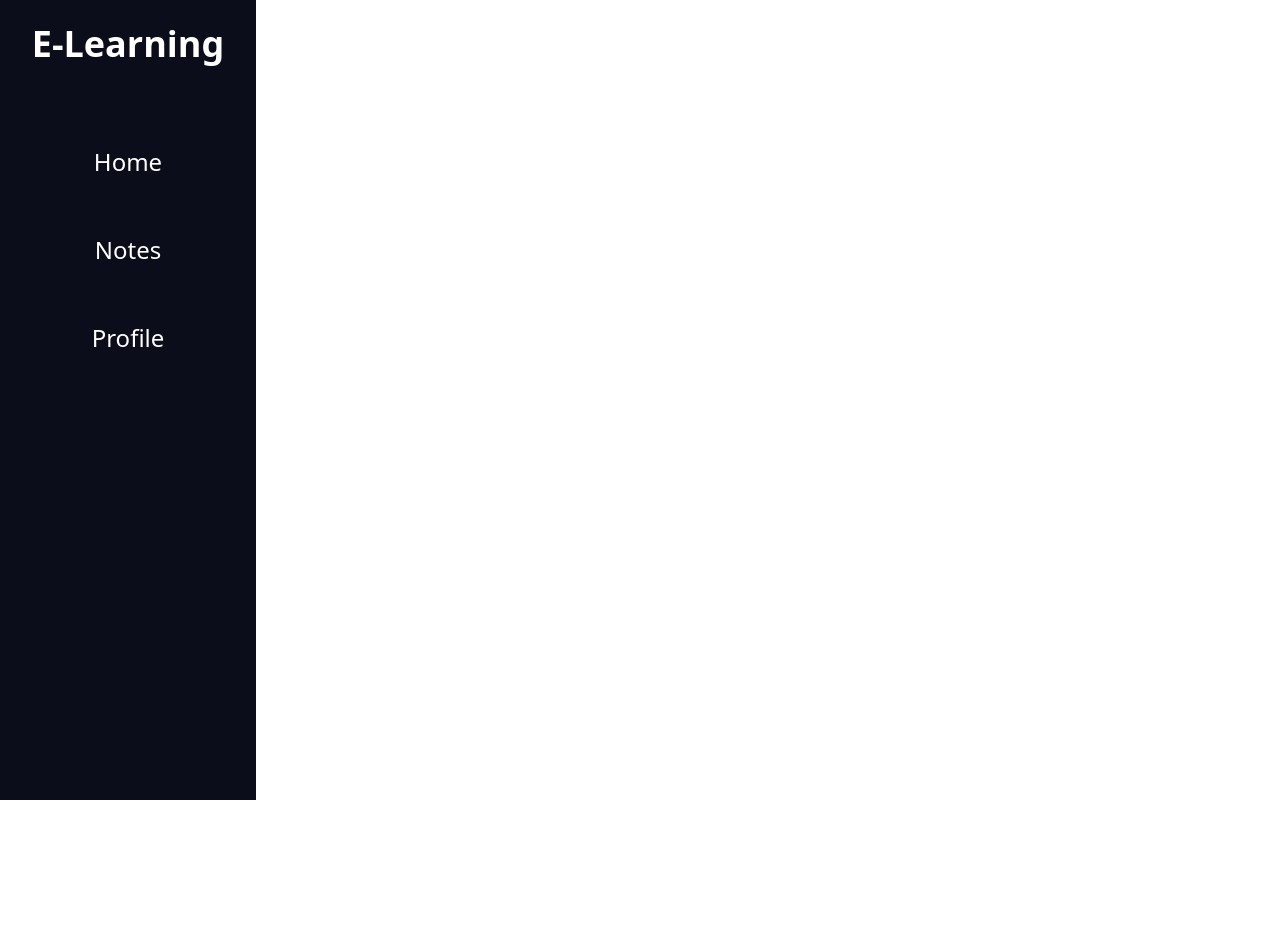
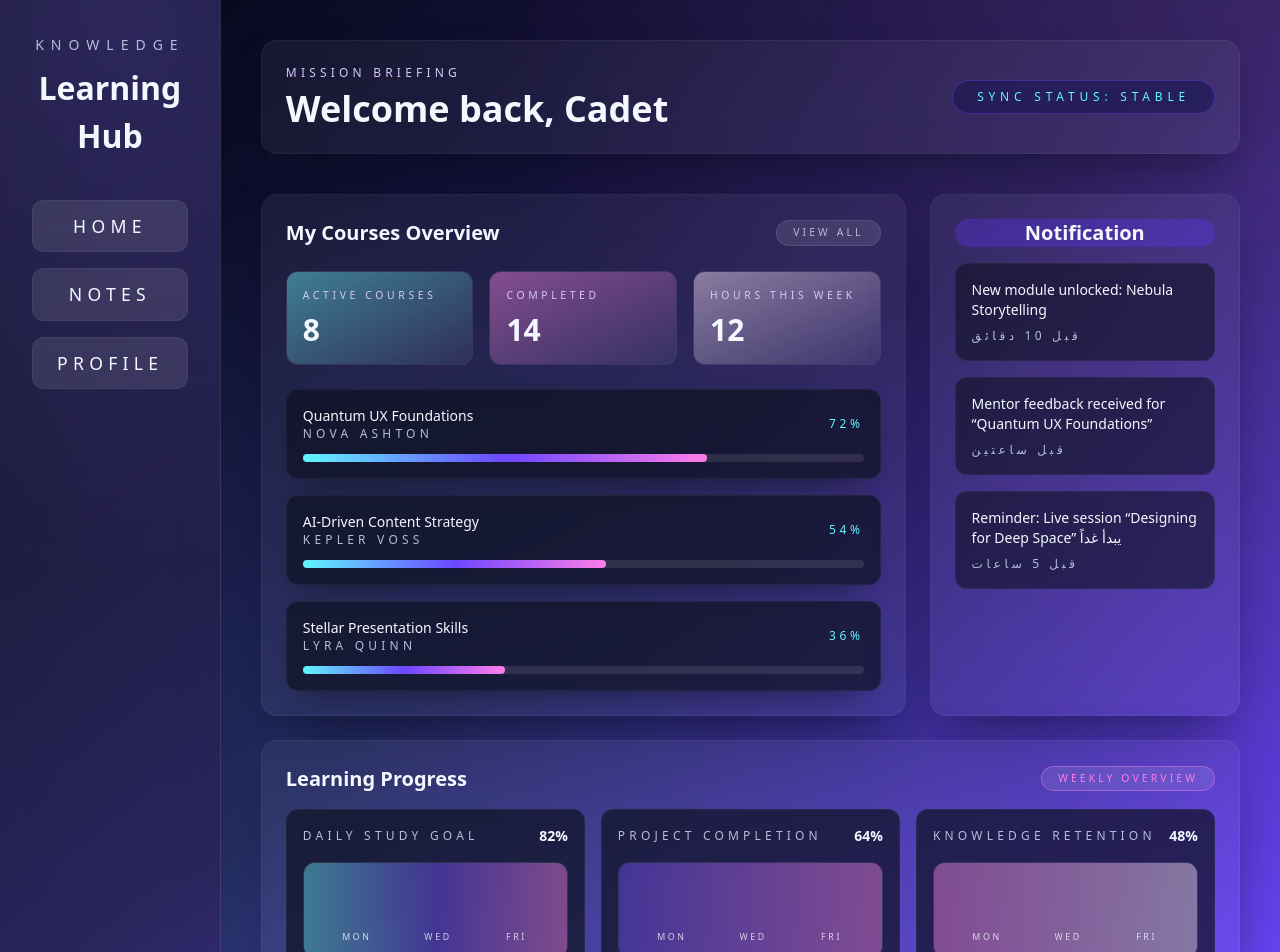
Before and after one commit to islamisme/Learning-Platform, a React (Vite) app: page / in a window 1280 px wide. Shown: the top 952 px of the page. Before the commit the page ends 800 px from the top, so only its background shows below. Built offline with nearby package versions, Linux system fonts and the light colour scheme.

Commit message:
Dashboard inital commit

```diff
--- a/src/App.jsx
+++ b/src/App.jsx
@@ -1,7 +1,8 @@
 import Dashboard from './components/Dashboard'
 import { BrowserRouter, Route, Routes } from 'react-router-dom'
 import Sidebar from './components/Sidebar'
-
+import "./app.css"
+import Courses from './components/Courses'
 function App() {
 
 
@@ -9,8 +10,9 @@ function App() {
     <BrowserRouter>
       <Routes>
         <Route path="/" element={<Sidebar />}>
-          <Route index element={<Dashboard />} />
+          <Route path="/"  index element={<Dashboard />} />
         </Route>
+        <Route path="/Courses" element={<Courses/>}/>
       </Routes>
     </BrowserRouter>
   )
--- /dev/null
+++ b/src/app.css
@@ -0,0 +1,3 @@
+*{
+    transition: 0.3s ease;
+}
--- /dev/null
+++ b/src/components/Courses.jsx
@@ -0,0 +1,11 @@
+import React from 'react'
+
+export default function Courses() {
+  return (
+    <>
+    <div>
+
+    </div>
+    </>
+  )
+}
--- a/src/components/Dashboard.jsx
+++ b/src/components/Dashboard.jsx
@@ -1,12 +1,141 @@
-import { useState } from 'react'
+const stats = [
+  { label: 'Active Courses', value: 8, glow: 'from-[#60F5FF]/60 to-transparent' },
+  { label: 'Completed', value: 14, glow: 'from-[#FF7DE8]/60 to-transparent' },
+  { label: 'Hours This Week', value: 12, glow: 'from-[#FFE7FF]/60 to-transparent' },
+]
+
+const courses = [
+  { title: 'Quantum UX Foundations', progress: 72, instructor: 'Nova Ashton' },
+  { title: 'AI-Driven Content Strategy', progress: 54, instructor: 'Kepler Voss' },
+  { title: 'Stellar Presentation Skills', progress: 36, instructor: 'Lyra Quinn' },
+]
+
+const learningProgress = [
+  { label: 'Daily Study Goal', value: 82, accent: 'bg-gradient-to-r from-[#60F5FF] via-[#6C47FF] to-[#FF7DE8]' },
+  { label: 'Project Completion', value: 64, accent: 'bg-gradient-to-r from-[#6C47FF] to-[#FF7DE8]' },
+  { label: 'Knowledge Retention', value: 48, accent: 'bg-gradient-to-r from-[#FF7DE8] to-[#FFE7FF]' },
+]
+
+const notifications = [
+  { title: 'New module unlocked: Nebula Storytelling', time: 'قبل 10 دقائق', type: 'update' },
+  { title: 'Mentor feedback received for “Quantum UX Foundations”', time: 'قبل ساعتين', type: 'feedback' },
+  { title: 'Reminder: Live session “Designing for Deep Space” يبدأ غداً', time: 'قبل 5 ساعات', type: 'reminder' },
+]
 
 function Dashboard() {
+  return (
+    <div className="relative h-full">
+      <div className="pointer-events-none absolute inset-0 bg-[radial-gradient(circle_at_bottom_left,rgba(96,245,255,0.12),transparent_60%)]" aria-hidden />
+      <div className="pointer-events-none absolute inset-0 bg-[radial-gradient(circle_at_top_right,rgba(255,125,232,0.12),transparent_55%)]" aria-hidden />
+      <div className="relative space-y-10 overflow-y-auto p-10">
+        <div className="flex flex-wrap items-center justify-between gap-4 rounded-2xl border border-white/5 bg-white/5 p-6 shadow-[0_20px_45px_-15px_rgba(9,10,25,0.55)] backdrop-blur-lg">
+          <div>
+            <p className="text-xs uppercase tracking-[0.35em] text-[#D5C9FF]">Mission Briefing</p>
+            <h2 className="mt-2 text-4xl font-semibold text-[#F5F7FF]">Welcome back, Cadet</h2>
+          </div>
+          <span className="rounded-full border border-[#6C47FF]/40 bg-[#1F1A55]/70 px-6 py-2 text-xs uppercase tracking-[0.4em] text-[#60F5FF]">
+            Sync status: Stable
+          </span>
+        </div>
 
+        <div className="grid gap-6 lg:grid-cols-3">
+          <section className="lg:col-span-2 space-y-6 rounded-2xl border border-white/5 bg-white/5 p-6 shadow-[0_25px_55px_-20px_rgba(9,10,25,0.6)] backdrop-blur-xl">
+            <div className="flex items-center justify-between">
+              <h3 className="text-xl   font-semibold text-[#F5F7FF]">My Courses Overview</h3>
+              <button className="rounded-full border border-white/10 bg-white/10 px-4 py-1 text-[0.65rem] uppercase tracking-[0.3em] text-[#B7BCD9] transition hover:border-[#60F5FF]/40 hover:text-[#60F5FF]">
+                View all
+              </button>
+            </div>
+            <div className="grid gap-4 md:grid-cols-3">
+              {stats.map((item) => (
+                <div
+                  key={item.label}
+                  className="relative overflow-hidden rounded-xl border border-white/5 bg-white/5 p-4"
+                >
+                  <div className={`pointer-events-none absolute inset-0 bg-gradient-to-br ${item.glow} opacity-70`} aria-hidden />
+                  <div className="relative z-10 space-y-2">
+                    <p className="text-[0.65rem] uppercase tracking-[0.35em] text-[#D5C9FF]">{item.label}</p>
+                    <p className="text-3xl font-semibold text-[#F5F7FF]">{item.value}</p>
+                  </div>
+                </div>
+              ))}
+            </div>
+            <div className="space-y-4">
+              {courses.map((course) => (
+                <div
+                  key={course.title}
+                  className="rounded-xl border border-white/5 bg-[#0F1223]/70 p-4 shadow-[0_15px_35px_-18px_rgba(10,12,25,0.75)]"
+                >
+                  <div className="flex flex-wrap items-center justify-between gap-2">
+                    <div>
+                      <h4 className="text-sm font-medium text-[#F5F7FF]">{course.title}</h4>
+                      <p className="text-xs uppercase tracking-[0.35em] text-[#B7BCD9]">{course.instructor}</p>
+                    </div>
+                    <span className="text-xs uppercase tracking-[0.3em] text-[#60F5FF]">
+                      {course.progress}%
+                    </span>
+                  </div>
+                  <div className="mt-3 h-2 w-full rounded-full bg-white/10">
+                    <div
+                      className="h-2 rounded-full bg-gradient-to-r from-[#60F5FF] via-[#6C47FF] to-[#FF7DE8]"
+                      style={{ width: `${course.progress}%` }}
+                    />
+                  </div>
+                </div>
+              ))}
+            </div>
+          </section>
 
-  return (
-    <>
+          <section className="space-y-4 rounded-2xl border border-white/5 bg-white/5 p-6 shadow-[0_25px_55px_-20px_rgba(9,10,25,0.6)] backdrop-blur-xl">
+            <h3 className="text-xl text-center font-semibold text-[#F5F7FF] bg-[#5b35f555] rounded-full">Notification </h3>
+            <div className="space-y-4">
+              {notifications.map((notification) => (
+                <div key={notification.title} className="group rounded-xl border border-white/5 bg-[#0F1223]/60 p-4 transition hover:border-[#6C47FF]/50">
+                  <p className="text-sm font-medium text-[#F5F7FF]">{notification.title}</p>
+                  <p className="mt-2 text-xs uppercase tracking-[0.3em] text-[#B7BCD9]">{notification.time}</p>
+                </div>
+              ))}
+            </div>
+          </section>
 
-    </>
+          <section className="lg:col-span-3 space-y-4 rounded-2xl border border-white/5 bg-white/5 p-6 shadow-[0_25px_55px_-20px_rgba(9,10,25,0.6)] backdrop-blur-xl">
+            <div className="flex flex-wrap items-center justify-between gap-4">
+              <h3 className="text-xl font-semibold text-[#F5F7FF]">Learning Progress</h3>
+              <span className="rounded-full border border-[#FF7DE8]/40 bg-white/10 px-4 py-1 text-[0.65rem] uppercase tracking-[0.3em] text-[#FF7DE8]">
+                Weekly overview
+              </span>
+            </div>
+            <div className="grid gap-4 md:grid-cols-3">
+              {learningProgress.map((item) => (
+                <div key={item.label} className="space-y-4 rounded-xl border border-white/5 bg-[#0F1223]/70 p-4">
+                  <div className="flex items-center justify-between">
+                    <p className="text-xs uppercase tracking-[0.35em] text-[#B7BCD9]">{item.label}</p>
+                    <span className="text-sm font-semibold text-[#F5F7FF]">{item.value}%</span>
+                  </div>
+                  <div className="relative h-24 overflow-hidden rounded-xl border border-white/5 bg-white/5">
+                    <div className={`absolute inset-0 ${item.accent} opacity-40`} aria-hidden />
+                    <div className="absolute bottom-0 left-0 right-0 flex items-end justify-around p-3 text-[#F5F7FF]/80">
+                      <div className="flex flex-col items-center">
+                        <div className="w-6 rounded-t-full bg-white/20" style={{ height: `${item.value}%` }} />
+                        <span className="mt-2 text-[0.55rem] uppercase tracking-[0.3em]">Mon</span>
+                      </div>
+                      <div className="flex flex-col items-center">
+                        <div className="w-6 rounded-t-full bg-white/30" style={{ height: `${Math.min(item.value + 8, 100)}%` }} />
+                        <span className="mt-2 text-[0.55rem] uppercase tracking-[0.3em]">Wed</span>
+                      </div>
+                      <div className="flex flex-col items-center">
+                        <div className="w-6 rounded-t-full bg-white/40" style={{ height: `${Math.min(item.value + 15, 100)}%` }} />
+                        <span className="mt-2 text-[0.55rem] uppercase tracking-[0.3em]">Fri</span>
+                      </div>
+                    </div>
+                  </div>
+                </div>
+              ))}
+            </div>
+          </section>
+        </div>
+      </div>
+    </div>
   )
 }
 
--- a/src/components/Sidebar.jsx
+++ b/src/components/Sidebar.jsx
@@ -3,18 +3,38 @@ import { Link, Outlet } from 'react-router-dom'
 
 export default function Sidebar() {
   return (
-    <div className="flex h-screen">
-      <aside className="w-64 bg-[#0B0E1A] p-6">
-        <h1 className="text-white text-4xl font-semibold text-center mb-[5rem]">E-Learning</h1>
-        <div className="mt-6 space-y-3 flex flex-col gap-10">
-          <Link to="/" className="text-white text-[1.5rem] text-center hover:bg-[#7B61FF] rounded-lg transition-all">Home</Link>
-          <Link to="/Notes" className="text-white text-[1.5rem] text-center hover:bg-[#7B61FF] rounded-lg transition-all">Notes</Link>
-          <Link to="/Profile" className="text-white text-[1.5rem] text-center hover:bg-[#7B61FF] rounded-lg transition-all">Profile</Link>
+    <div className="flex min-h-screen bg-gradient-to-br from-[#050615] via-[#1F1A55] to-[#6C47FF]">
+      <aside className="relative flex w-72 flex-col justify-between overflow-hidden border-r border-white/10 bg-white/5 p-8 backdrop-blur-xl shadow-[0_25px_50px_-12px_rgba(15,18,35,0.45)]">
+        <div className="absolute inset-0 bg-[radial-gradient(circle_at_top,rgba(123,97,255,0.35),transparent_55%)] opacity-70" aria-hidden />
+        <div className="relative z-10 space-y-10">
+          <div className="space-y-2 text-center">
+            <span className="text-sm uppercase tracking-[0.5em] text-[#B7BCD9]">knowledge</span>
+            <h1 className="text-[2rem] font-semibold text-[#F5F7FF]">Learning Hub</h1>
+          </div>
+          <nav className="flex flex-col gap-4">
+            <Link
+              to="/"
+              className="group rounded-xl border border-white/5 bg-white/10 px-6 py-3 text-center text-[1.1rem] font-medium uppercase tracking-[0.3em] text-[#F5F7FF] duration-200 hover:border-[#60F5FF]/40 hover:bg-white/15 hover:text-[#60F5FF]"
+            >
+              Home
+            </Link>
+            <Link
+              to="/Notes"
+              className="group rounded-xl border border-white/5 bg-white/10 px-6 py-3 text-center text-[1.1rem] font-medium uppercase tracking-[0.3em] text-[#F5F7FF] duration-200 hover:border-[#FF7DE8]/40 hover:bg-white/15 hover:text-[#FF7DE8]"
+            >
+              Notes
+            </Link>
+            <Link
+              to="/Profile"
+              className="group rounded-xl border border-white/5 bg-white/10 px-6 py-3 text-center text-[1.1rem] font-medium uppercase tracking-[0.3em] text-[#F5F7FF] duration-200 hover:border-[#FFE7FF]/40 hover:bg-white/15 hover:text-[#FFE7FF]"
+            >
+              Profile
+            </Link>
+          </nav>
         </div>
+
       </aside>
-      <main className="flex-1 p-6 overflow-y-auto">
-        <Outlet />
-      </main>
+     <Outlet />
     </div>
   )
 }
```
Also changed, not shown: 1 other file (tests, documents, lock files or other folders).
